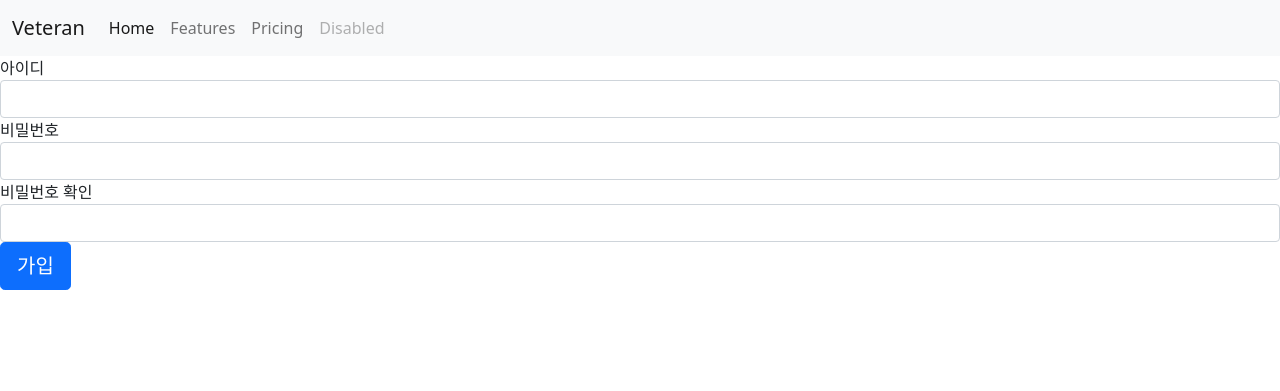
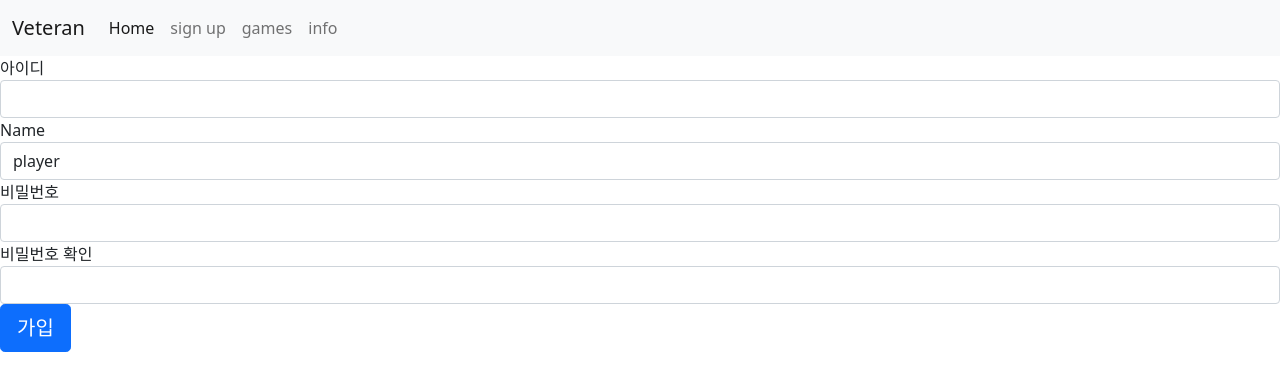
Before and after one commit to iamjaewhan/theVeteran, a Django app: template templates/accounts/signup.html in a window 1280 px wide. Shown: the top 391 px of the page. Run offline with Django 4.2, Linux system fonts and the light colour scheme; the template is opened without the code that fills it: values that come from a table or form of the project are taken from there, others are empty.

Commit message:
feat:welcome뷰 수정

```diff
--- a/Veteran/urls.py
+++ b/Veteran/urls.py
@@ -17,9 +17,13 @@ from django.contrib import admin
 from django.urls import path, include
 import django.contrib.auth.urls
 
+from .views import WelcomeView
+
 
 
 urlpatterns = [
     path('admin/', admin.site.urls),
-    path('', include('accounts.urls')),
+    path('', WelcomeView.as_view(), name='welcome'),
+    path('accounts/', include('accounts.urls')),
+
 ]
--- /dev/null
+++ b/Veteran/views.py
@@ -0,0 +1,5 @@
+from django.views.generic import TemplateView
+
+
+class WelcomeView(TemplateView):
+    template_name = 'welcome.html'
--- a/accounts/forms.py
+++ b/accounts/forms.py
@@ -4,4 +4,4 @@ from django.contrib.auth.forms import UserCreationForm
 class UserForm(UserCreationForm):
     class Meta:
         model = get_user_model()
-        fields = ['user_id',]
+        fields = ['user_id', 'name']
--- a/accounts/models.py
+++ b/accounts/models.py
@@ -17,10 +17,9 @@ class CustomUserManager(UserManager):
 
 class User(AbstractBaseUser):
     user_id = models.CharField(max_length=50, unique=True, verbose_name='아이디')
+    name = models.CharField(max_length=20, null=False, default="player")
 
     USERNAME_FIELD = 'user_id'
-
-    objects = CustomUserManager()
 
     def __str__(self):
         return self.user_id
--- a/accounts/urls.py
+++ b/accounts/urls.py
@@ -5,6 +5,5 @@ app_name = 'accounts'
 
 
 urlpatterns = [
-    path('',  views.WelcomeView.as_view(), name='welcome'),
-    path('join/', views.UserRegister.as_view(), name='join'),
+    path('signup-form', views.UserRegister.as_view(), name='signup-form'),
 ]
--- a/templates/accounts/signup.html
+++ b/templates/accounts/signup.html
@@ -1,7 +1,10 @@
 {% extends 'base.html' %}
+{% block style %}
+{% endblock %}
 {% block content %}
 <form>
     {% csrf_token %}
+    <form action="{% url 'accounts:signup-form' %}" method="post">
     {% for field in form %}
     <label for="{{ field.id_for_label }}">{{ field.label }}</label>
     <input type="{{ field.field.widget.input_type }}"
@@ -14,5 +17,6 @@
     <div class="invalid-feedback">{{ error }}</div>
     {% endfor %}
     <button type="submit" class="btn btn-primary btn-lg btn-block">가입</button>
+    </form>
 </form>
 {% endblock %}
--- a/templates/base.html
+++ b/templates/base.html
@@ -12,30 +12,32 @@
     {% endblock %}
 </head>
 <body>
+    <div>
         <nav class="navbar navbar-expand-lg navbar-light bg-light">
             <div class="container-fluid">
-          <a class="navbar-brand" href="#">Veteran</a>
+              <a class="navbar-brand" href="{% url 'welcome' %}">Veteran</a>
               <button class="navbar-toggler" type="button" data-bs-toggle="collapse" data-bs-target="#navbarNav" aria-controls="navbarNav" aria-expanded="false" aria-label="Toggle navigation">
                 <span class="navbar-toggler-icon"></span>
               </button>
               <div class="collapse navbar-collapse" id="navbarNav">
                 <ul class="navbar-nav">
                   <li class="nav-item">
-                <a class="nav-link active" aria-current="page" href="#">Home</a>
+                    <a class="nav-link active" aria-current="page" href="{% url 'welcome' %}">Home</a>
                   </li>
                   <li class="nav-item">
-                <a class="nav-link" href="#">Features</a>
+                    <a class="nav-link" href="{% url 'accounts:signup-form' %}">sign up</a>
                   </li>
                   <li class="nav-item">
-                <a class="nav-link" href="#">Pricing</a>
+                    <a class="nav-link" href="#">games</a>
                   </li>
                   <li class="nav-item">
-                <a class="nav-link disabled">Disabled</a>
+                    <a class="nav-link" href="#">info</a>
                   </li>
                 </ul>
               </div>
             </div>
         </nav>
+    </div>
     {% block content %}
     {% endblock %}
 </body>
```
Also changed, not shown: accounts/views.py (+23 -11 lines), accounts/migrations/0003_user_name.py (added), game/migrations/0003_game_numofp.py (added), templates/welcome.html (renamed from templates/accounts/welcome.html). Lines whose indentation alone changed are shown as unchanged.
